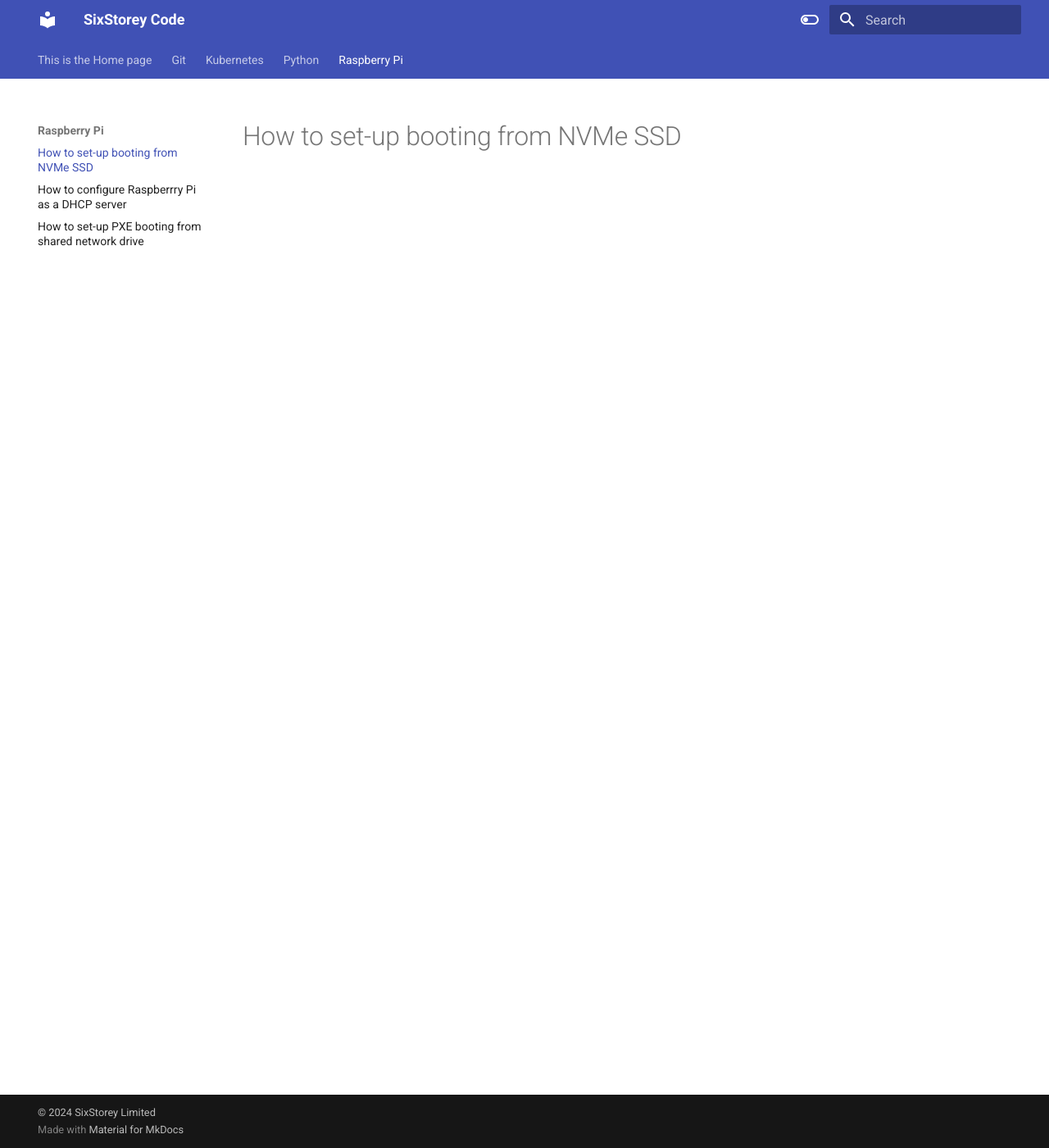
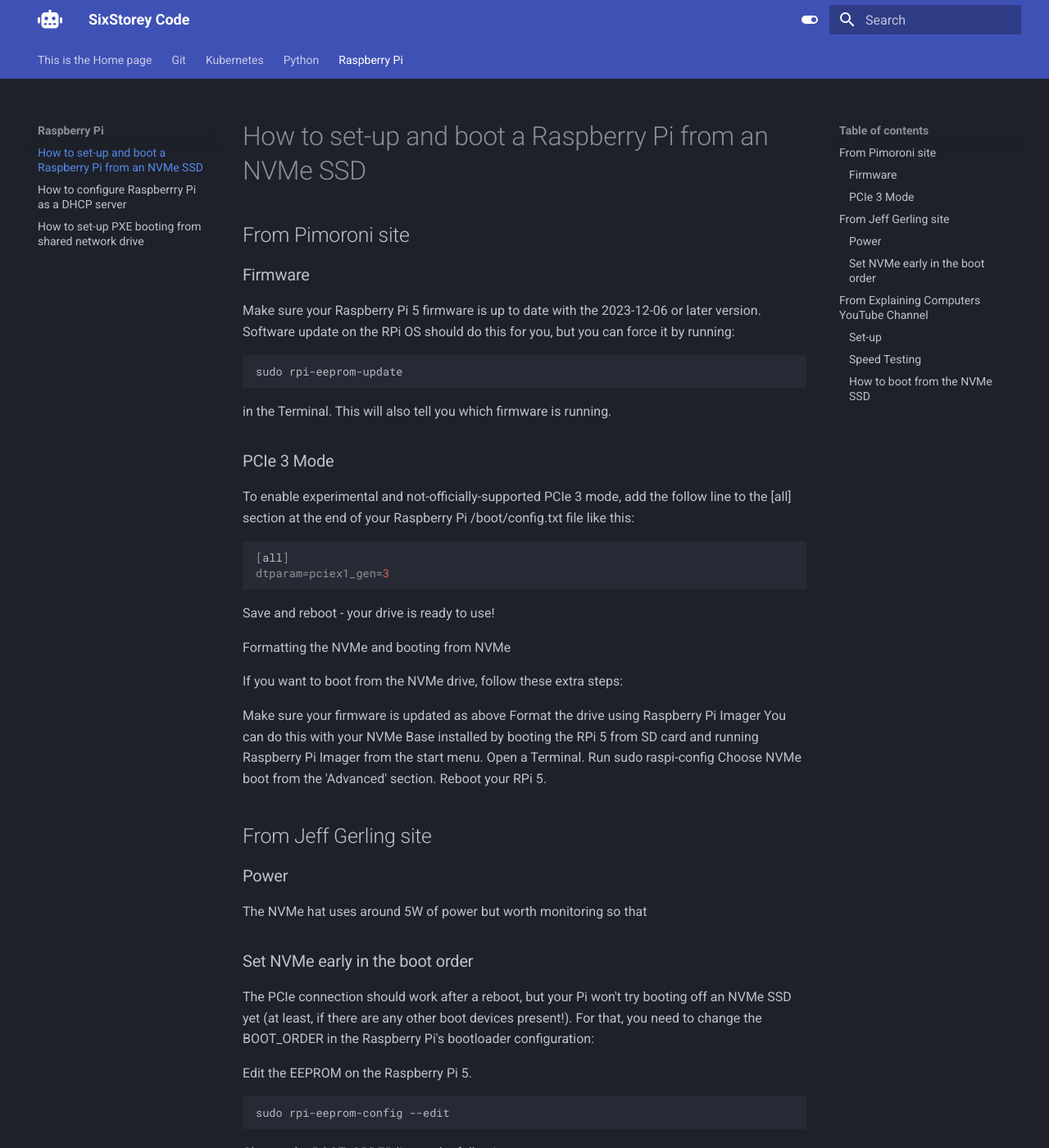
Before and after one commit to pwstorey/SixStorey-Code, an MkDocs documentation site: the page built from docs/Raspberry Pi/booting_from_nvme.md, in a window 1280 px wide and 1400 px high. Shown: the whole window at 82% size. Built offline with MkDocs 1.6.1 and Material for MkDocs 9.7.7, drawn with Linux system fonts in a browser that asks for light colours; some of the changed text lies outside the part shown.

Commit message:
adding pages and favicon

````diff
--- a/docs/Raspberry Pi/booting_from_nvme.md
+++ b/docs/Raspberry Pi/booting_from_nvme.md
@@ -1 +1,123 @@
-# How to set-up booting from NVMe SSD
+# How to set-up and boot a Raspberry Pi from an NVMe SSD
+
+## From Pimoroni site
+
+### Firmware
+
+Make sure your Raspberry Pi 5 firmware is up to date with the 2023-12-06 or later version. Software update on the RPi OS should do this for you, but you can force it by running:
+
+```bash
+sudo rpi-eeprom-update
+```
+
+in the Terminal. This will also tell you which firmware is running.
+
+
+### PCIe 3 Mode
+
+To enable experimental and not-officially-supported PCIe 3 mode, add the follow line to the [all] section at the end of your Raspberry Pi /boot/config.txt file like this:
+
+```bash
+[all]
+dtparam=pciex1_gen=3
+```
+
+Save and reboot - your drive is ready to use!
+
+Formatting the NVMe and booting from NVMe
+
+If you want to boot from the NVMe drive, follow these extra steps:
+
+Make sure your firmware is updated as above
+Format the drive using Raspberry Pi Imager
+You can do this with your NVMe Base installed by booting the RPi 5 from SD card and running Raspberry Pi Imager from the start menu.
+Open a Terminal.
+Run sudo raspi-config
+Choose NVMe boot from the 'Advanced' section.
+Reboot your RPi 5.
+
+
+## From Jeff Gerling site
+
+### Power
+
+The NVMe hat uses around 5W of power but worth monitoring so that
+
+### Set NVMe early in the boot order
+
+The PCIe connection should work after a reboot, but your Pi won't try booting off an NVMe SSD yet (at least, if there are any other boot devices present!). For that, you need to change the BOOT_ORDER in the Raspberry Pi's bootloader configuration:
+
+Edit the EEPROM on the Raspberry Pi 5.
+
+```bash
+sudo rpi-eeprom-config --edit
+```
+
+Change the BOOT_ORDER line to the following:
+```bash
+BOOT_ORDER=0xf416
+```
+Add the following line if using a non-HAT+ adapter:
+```bash
+PCIE_PROBE=1
+```
+Press Ctrl-O, then enter, to write the change to the file.
+Press Ctrl-X to exit nano (the editor).
+
+
+
+## From Explaining Computers YouTube Channel
+
+### Set-up
+
+List Block Devices - ususally wont show the NVMe device without it being configured.
+```bash
+lsblk
+```
+We need to edit the configuration files to access our NVMe SSD.
+```bash
+sudo nano /boot/config.txt
+```
+
+At the very end after [all] we add the lines:
+
+```bash
+[all]
+dtparam=nvme
+dtparam=pciex1_gen=2
+```
+Gen 2 is supported but Gen 3 seems to be stable and
+Ctrl-X to save and exit, sudo reboot. Trying lsblk again and we can check to see if we can see the NVMe drive.
+
+### Speed Testing
+
+We can test the speed of the drive using the name of the ssd drive from the lsblk command:
+
+```bash
+sudo hdparm -t --direct /dev/nvme0n1
+```
+
+### How to boot from the NVMe SSD
+
+First of all fully update the pi and
+
+```bash
+sudo apt update
+sudo apt upgrade
+sudo reboot
+```
+
+We can edit the Eeprom configuration files with:
+
+```bash
+sudo rpi-eeprom-config --edit
+```
+
+We change the boot order to end with a 6 which corresponds to NVMe SSD if one is present:
+
+```bash
+BOOT_ORDER=0xf416
+PCIE_PROBE=1
+```
+
+The configuration PCI_PROBE=1 allows to enumerate over our PCIe bus.
--- a/mkdocs.yml
+++ b/mkdocs.yml
@@ -2,20 +2,24 @@ site_name: SixStorey Code
 site_url: https://pwstorey.github.io/
 theme:
   name: material
+  favicon: favicon.png
   features:
     - navigation.tabs
     - search.suggest
     - search.highlight
   language: en
+  icon:
+    logo: fontawesome/solid/robot
   palette:
+    - scheme: slate
+      toggle:
+        icon: material/toggle-switch
+        name: Switch to light mode
     - scheme: default
       toggle:
         icon: material/toggle-switch-off-outline
         name: Switch to dark mode
-    - scheme: slate
-      toggle:
-        icon: material/toggle-switch
-        name: Switch to light mode
+
 
 plugins:
   - search
````
Also changed, not shown: docs/favicon.png (added).
